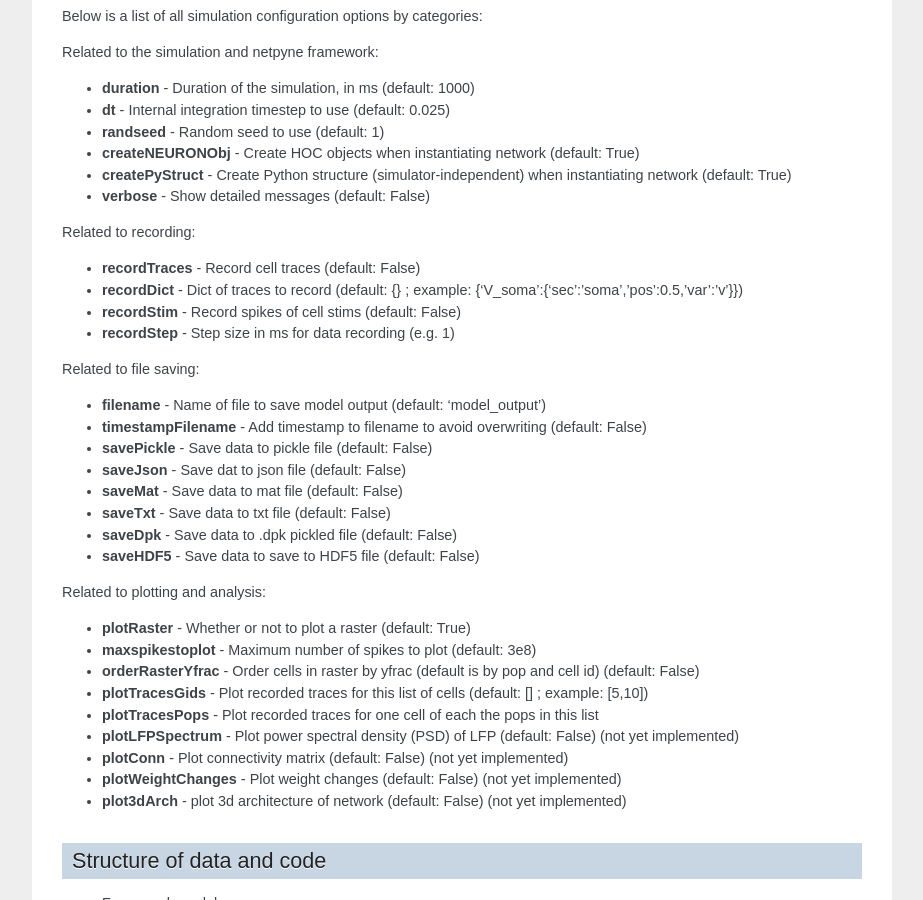
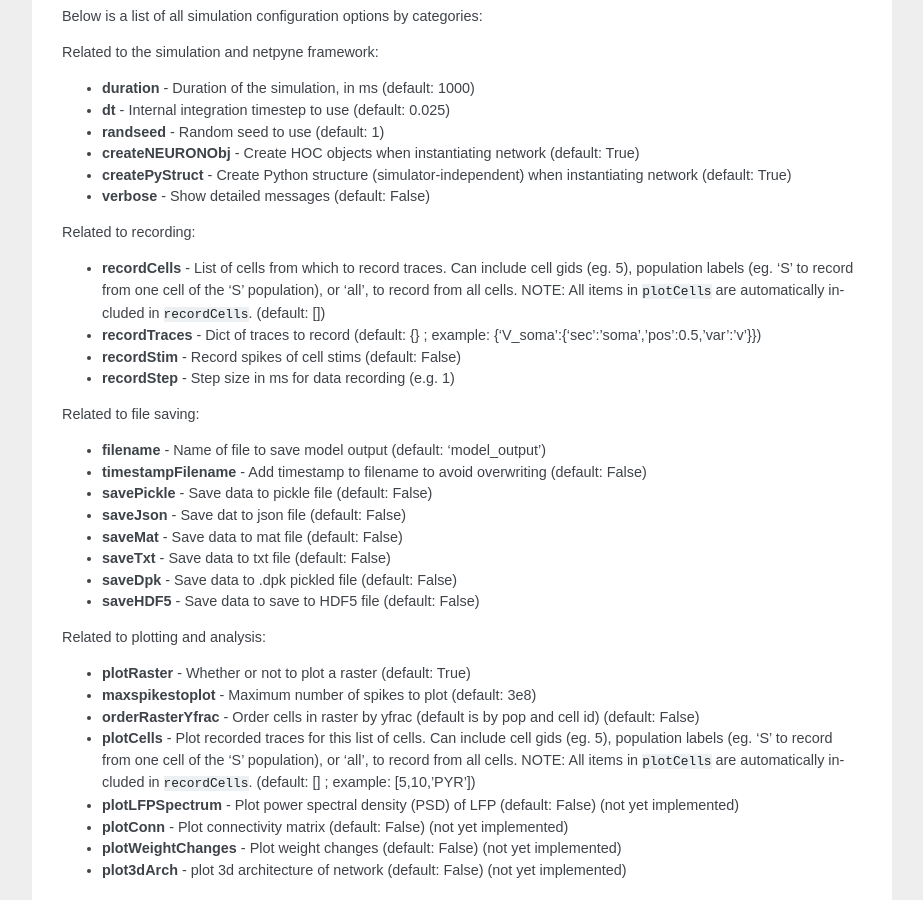
Before and after one commit to suny-downstate-medical-center/netpyne, a Sphinx documentation site: the page built from doc/source/reference.rst, in a window 1280 px wide and 900 px high, scrolled down 8031 px. Shown: the whole window, without its empty margins (198-1121 px from the left). Built offline with Sphinx 7.4.7, drawn with Linux system fonts in a browser that asks for light colours.

Commit message:
updated doc reference with new record/plot cell traces format

```diff
--- a/doc/source/reference.rst
+++ b/doc/source/reference.rst
@@ -427,8 +427,8 @@ Related to the simulation and netpyne framework:
 
 Related to recording:
 
-* **recordTraces** - Record cell traces (default: False)
-* **recordDict** - Dict of traces to record (default: {} ; example: {'V_soma':{'sec':'soma','pos':0.5,'var':'v'}})
+* **recordCells** - List of cells from which to record traces. Can include cell gids (eg. 5), population labels (eg. 'S' to record from one cell of the 'S' population), or 'all', to record from all cells. NOTE: All items in ``plotCells`` are automatically included in ``recordCells``. (default: [])
+* **recordTraces** - Dict of traces to record (default: {} ; example: {'V_soma':{'sec':'soma','pos':0.5,'var':'v'}})
 * **recordStim** - Record spikes of cell stims (default: False)
 * **recordStep** - Step size in ms for data recording (e.g. 1)
 
@@ -449,8 +449,7 @@ Related to plotting and analysis:
 * **plotRaster** - Whether or not to plot a raster (default: True)
 * **maxspikestoplot** - Maximum number of spikes to plot (default: 3e8)
 * **orderRasterYfrac** - Order cells in raster by yfrac (default is by pop and cell id) (default: False)
-* **plotTracesGids** - Plot recorded traces for this list of cells (default: [] ; example: [5,10])
-* **plotTracesPops** - Plot recorded traces for one cell of each the pops in this list
+* **plotCells** - Plot recorded traces for this list of cells. Can include cell gids (eg. 5), population labels (eg. 'S' to record from one cell of the 'S' population), or 'all', to record from all cells. NOTE: All items in ``plotCells`` are automatically included in ``recordCells``. (default: [] ; example: [5,10,'PYR'])
 * **plotLFPSpectrum** - Plot power spectral density (PSD) of LFP (default: False) (not yet implemented)
 * **plotConn** - Plot connectivity matrix (default: False) (not yet implemented)
 * **plotWeightChanges** - Plot weight changes (default: False) (not yet implemented)
```
